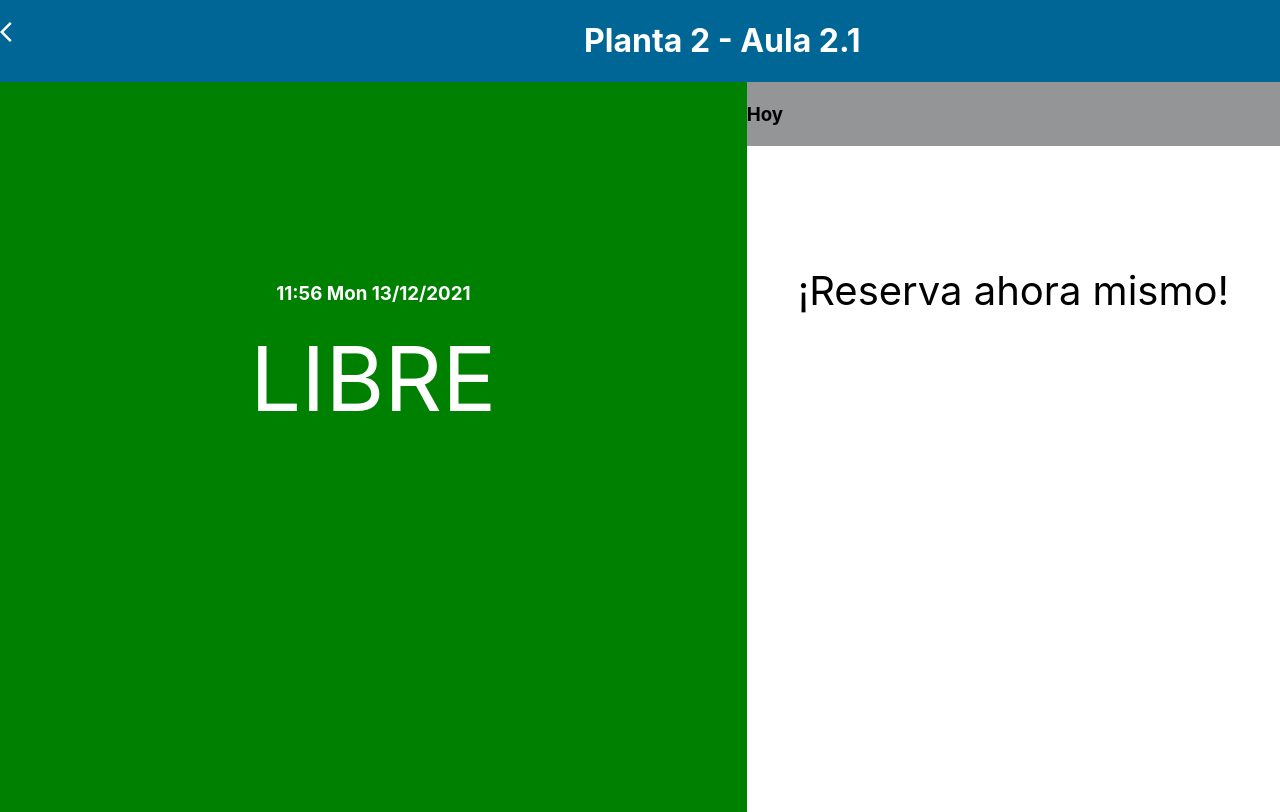
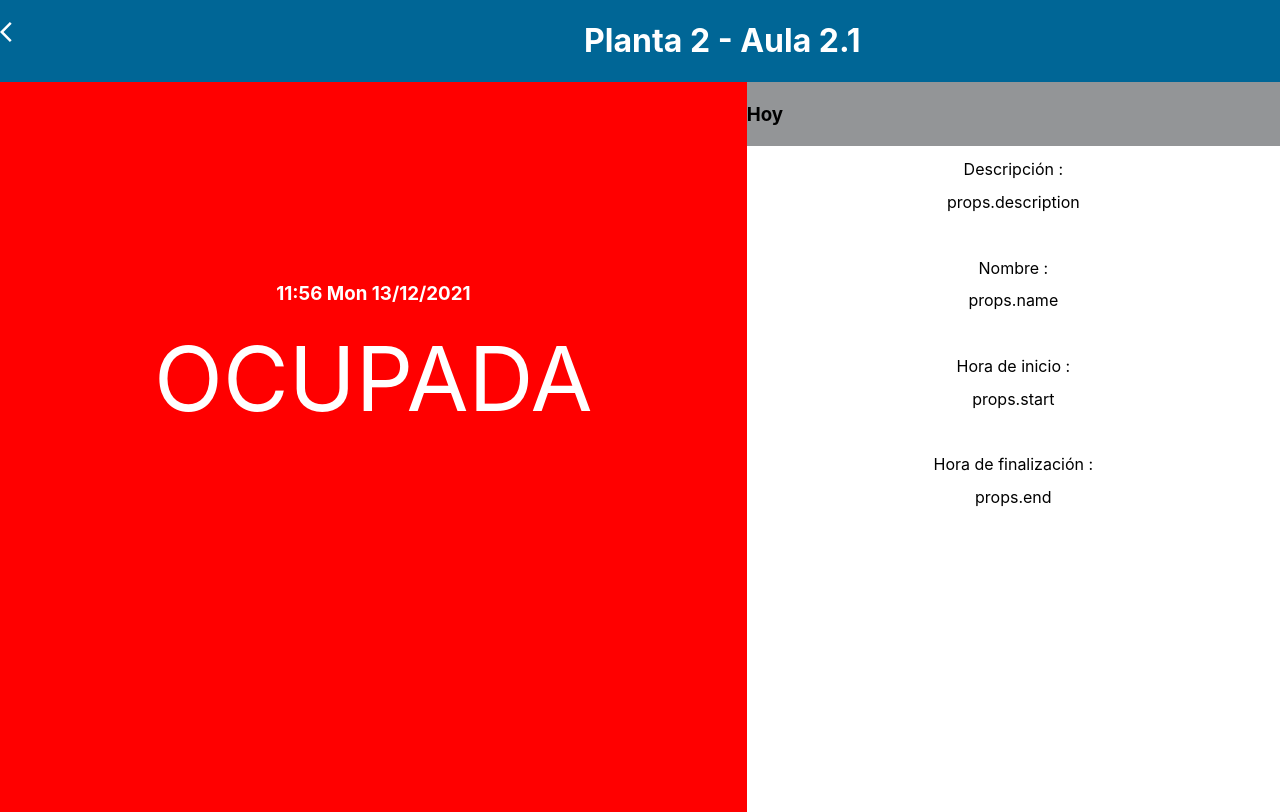
Before and after one commit to diegolopez69/Reserva-de-oficinas-front, a React (Create React App) app: page /floorTwoClass in a window 1280 px wide. Built offline with nearby package versions, Linux system fonts and the light colour scheme; no server answers.

Commit message:
Added the dinamic hour on the screen of redBooking

```diff
--- a/src/components/organisms/bookingRed/index.js
+++ b/src/components/organisms/bookingRed/index.js
@@ -9,7 +9,7 @@ export const BookingRed = (props) => {
       <Grid container className='GeneralSecondPart'>
         <Grid item xs={7} className='GeneralStateOfTheRoomTwo'>
           <div className='GeneralOfFirstLine'>
-            <h3 className='TextOfFirstLine'>12:11 Viernes 17/12/2021</h3>
+          <h3 className='TextOfFirstLine'>{props.hour}:{props.min} {props.dayName} {props.day}/{props.month}/{props.year}</h3>
           </div>
           <div className='GeneralOfSecondLine'>
             <p className='TextOfSecondLine'>OCUPADA</p>
--- a/src/components/screens/Availability/index.js
+++ b/src/components/screens/Availability/index.js
@@ -24,7 +24,7 @@ export const Availability = () => {
     }
   }
   useEffect(() => {
-    // setStateOfBooking(1)
+    setStateOfBooking(1)
     const timer = setInterval(() => {
       // fetchData();
       console.log("Se esta ejecutando");
@@ -125,7 +125,7 @@ export const Availability = () => {
       </div>
 
       {/* {stateOfBooking === 1 ? <BookingRed /> : <BookingGreen />} */}
-      {stateOfBooking === 1 ? <BookingRed /> : <BookingGreen min={min} hour={hour} dayName={dayName} day={day} month={month} year={year}/>}
+      {stateOfBooking === 1 ? <BookingRed min={min} hour={hour} dayName={dayName} day={day} month={month} year={year} /> : <BookingGreen min={min} hour={hour} dayName={dayName} day={day} month={month} year={year}/>}
     </div>
   );
 };
```
